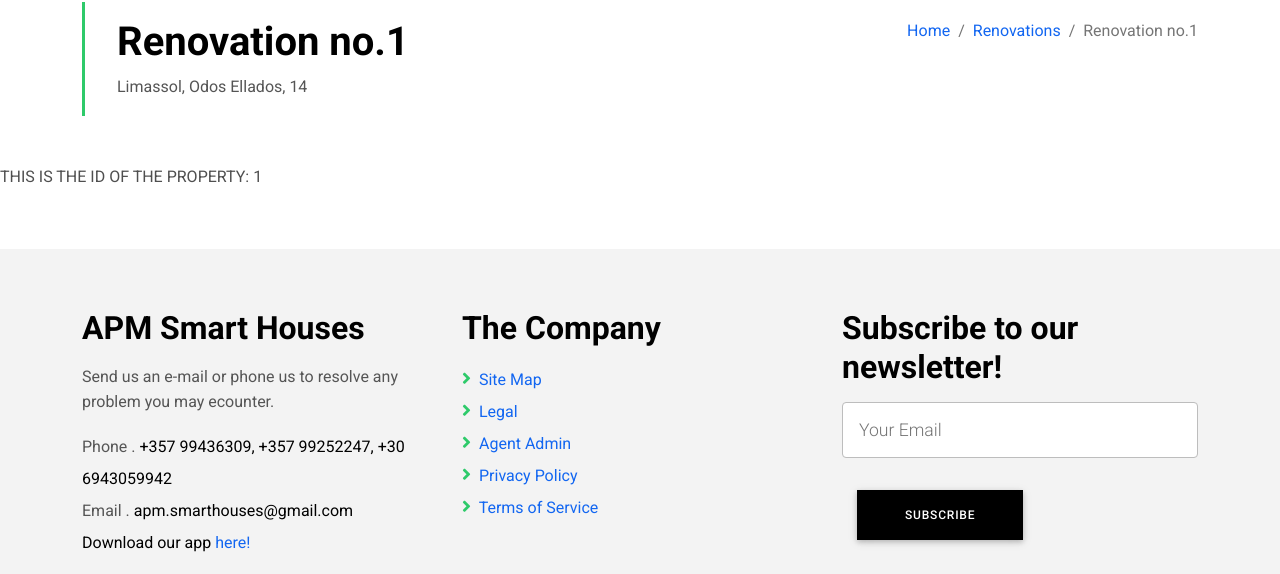
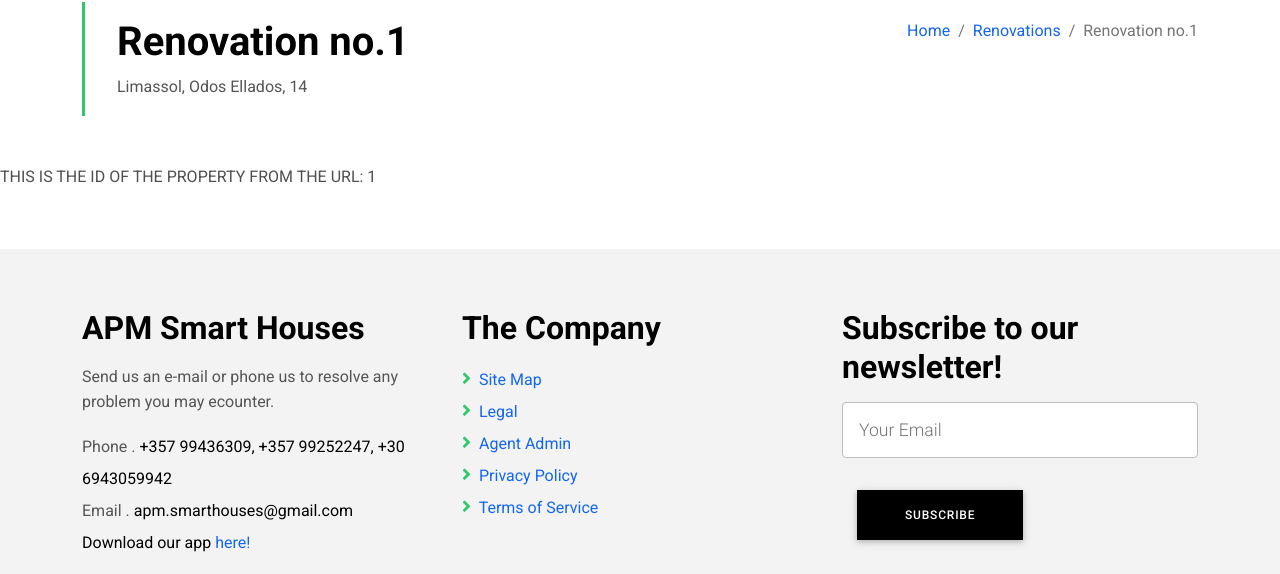
Before and after one commit to Chrisprod06/Real-Estate-Project, a PHP site: page /renovationSingle.php?id=1 in a window 1280 px wide. Shown: the part 190-764 px from the top of the page. Run offline with PHP 8.4, Linux system fonts and the light colour scheme; data that the repository does not hold is empty; some libraries are stand-ins or nearby versions.

Commit message:
Update renovationSingle.php

```diff
--- a/renovationSingle.php
+++ b/renovationSingle.php
@@ -45,9 +45,9 @@
   </section>
   <!--/ Intro Single End /-->
 
- <?php echo 'THIS IS THE ID OF THE PROPERTY: ' .$_GET['id']. '';
+ <?php echo 'THIS IS THE ID OF THE PROPERTY FROM THE URL: ' .$_GET['id']. '';
 
-  $id =    $_GET['id'];
+  $id =   $_GET['id'];
   require_once 'includes/dbh.inc.php';
 
   $getQuery = "SELECT * from properties WHERE propertyID=2;  ";
```
